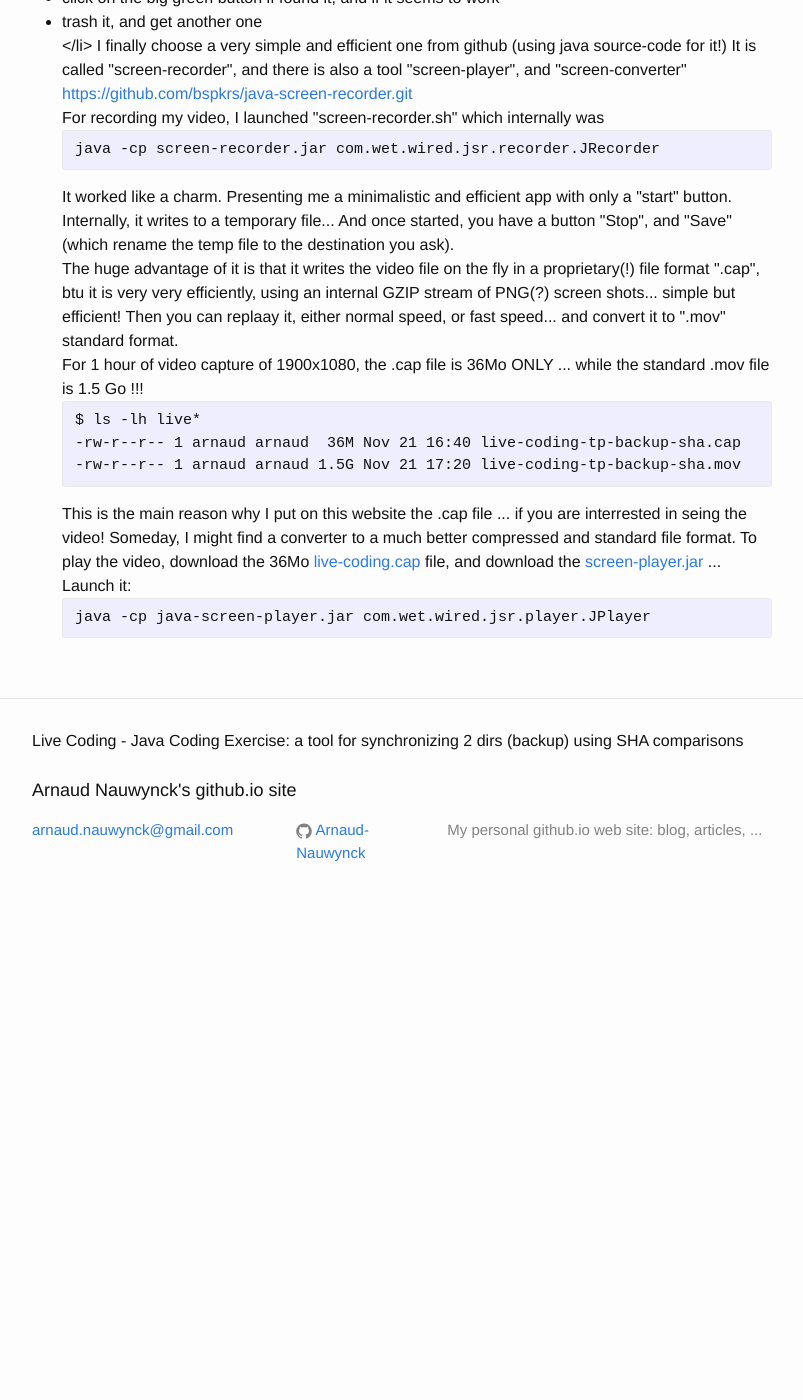
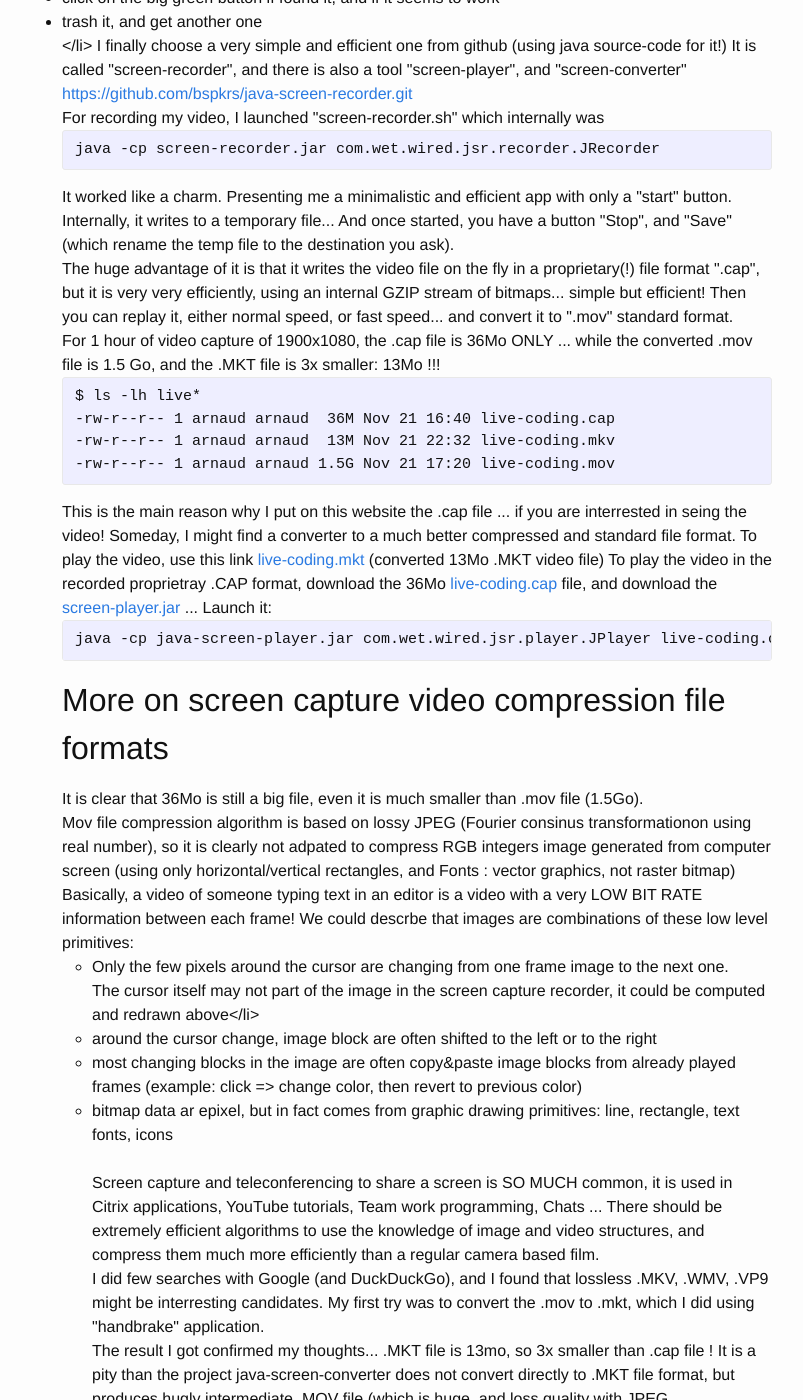
Before and after one commit to Arnaud-Nauwynck/Arnaud-Nauwynck.github.io, a Jekyll site: the page built from _posts/2015-11-21-coding-exercise.markdown, in a window 1280 px wide and 1400 px high, scrolled down 3159 px. Shown: the whole window, without its empty margins (238-1041 px from the left). Built offline with Jekyll 4.4.1, drawn with Linux system fonts in a browser that asks for light colours; before the commit the page ends 4083 px from its top, so only the background shows below that; some of the changed text lies outside the part shown.

Commit message:
added .MKT video file

```diff
--- a/_posts/2015-11-21-coding-exercise.markdown
+++ b/_posts/2015-11-21-coding-exercise.markdown
@@ -142,26 +142,65 @@ It worked like a charm. Presenting me a minimalistic and efficient app with only
 Internally, it writes to a temporary file... And once started, you have a button "Stop", and "Save" (which rename the temp file to the destination you ask).
 <BR/>
 
-The huge advantage of it is that it writes the video file on the fly in a proprietary(!) file format ".cap", btu it is very very efficiently, using an internal GZIP stream of PNG(?) screen shots... simple but efficient!
-Then you can replaay it,  either normal speed, or fast speed... and convert it to ".mov" standard format.
+The huge advantage of it is that it writes the video file on the fly in a proprietary(!) file format ".cap", but it is very very efficiently, using an internal GZIP stream of bitmaps... simple but efficient!
+Then you can replay it,  either normal speed, or fast speed... and convert it to ".mov" standard format.
 <BR/>
 
-For 1 hour of video capture of 1900x1080,  the .cap file is 36Mo ONLY  ... while the standard .mov file is 1.5 Go !!!
+For 1 hour of video capture of 1900x1080,  the .cap file is 36Mo ONLY  ... while the converted .mov file is 1.5 Go, and the .MKT file is 3x smaller: 13Mo !!!
 <BR/>
 
 {% highlight text %}
 $ ls -lh live*
--rw-r--r-- 1 arnaud arnaud  36M Nov 21 16:40 live-coding-tp-backup-sha.cap
--rw-r--r-- 1 arnaud arnaud 1.5G Nov 21 17:20 live-coding-tp-backup-sha.mov
+-rw-r--r-- 1 arnaud arnaud  36M Nov 21 16:40 live-coding.cap
+-rw-r--r-- 1 arnaud arnaud  13M Nov 21 22:32 live-coding.mkv
+-rw-r--r-- 1 arnaud arnaud 1.5G Nov 21 17:20 live-coding.mov
 {% endhighlight text %}
 
 This is the main reason why I put on this website the .cap file ... if you are interrested in seing the video!
 Someday, I might find a converter to a much better compressed and standard file format.
 
 
-To play the video, download the 36Mo <A href="{{site.url}}/assets/posts/2015-11-21-coding-exercise/live-coding.cap">live-coding.cap</A> file,
+To play the video, use this link <A href="{{site.url}}/assets/posts/2015-11-21-coding-exercise/live-coding.cap">live-coding.mkt</A> (converted 13Mo .MKT video file)
+
+To play the video in the recorded proprietray .CAP format, download the 36Mo <A href="{{site.url}}/assets/posts/2015-11-21-coding-exercise/live-coding.cap">live-coding.cap</A> file,
 and download the <A href="{{site.url}}/assets/posts/2015-11-21-coding-exercise/screen-player.jar">screen-player.jar</A> ... Launch it:
 
 {% highlight text %}
-java -cp java-screen-player.jar com.wet.wired.jsr.player.JPlayer
+java -cp java-screen-player.jar com.wet.wired.jsr.player.JPlayer live-coding.cap
 {% endhighlight text %}
+
+
+
+<h2>More on screen capture video compression file formats</h2>
+
+It is clear that 36Mo is still a big file, even it is much smaller than .mov file (1.5Go).<BR/>
+
+Mov file compression algorithm is based on lossy JPEG (Fourier consinus transformationon using real number), so it is clearly not adpated to compress RGB integers image generated from computer screen (using only horizontal/vertical rectangles, and Fonts : vector graphics, not raster bitmap)
+<BR/>
+
+Basically, a video of someone typing text in an editor is a video with a very LOW BIT RATE information between each frame!
+We could descrbe that images are combinations of these low level primitives:
+<ul>
+<li> Only the few pixels around the cursor are changing from one frame image to the next one.</li>
+ The cursor itself may not part of the image in the screen capture recorder, it could be computed and redrawn above</li>
+<li> around the cursor change, image block are often shifted to the left or to the right</li>
+<li> most changing blocks in the image are often copy&paste image blocks from already played frames (example: click => change color, then revert to previous color)</li>
+<li> bitmap data ar epixel, but in fact comes from graphic drawing primitives: line, rectangle, text fonts, icons</li>
+<BR/>
+
+Screen capture and teleconferencing to share a screen is SO MUCH common, it is used in Citrix applications, YouTube tutorials, Team work programming, Chats ...
+
+There should be extremely efficient algorithms to use the knowledge of image and video structures, and compress them much more efficiently than a regular camera based film.
+
+<BR/>
+
+I did few searches with Google (and DuckDuckGo), and I found that lossless .MKV, .WMV, .VP9 might be interresting candidates.
+
+My first try was to convert the .mov to .mkt, which I did using "handbrake" application.<BR/>
+
+The result I got confirmed my thoughts... .MKT file is 13mo, so 3x smaller than .cap file !
+
+It is a pity than the project java-screen-converter does not convert directly to .MKT file format, but produces hugly intermediate .MOV  file (which is huge, and loss quality with JPEG computations) ... then recompressing it with .MKT is not optimal... it should be even much better (perhaps less than 10Mo) with a direct .CAP to .MKT conversion.
+
+Someone interrested to contribute to
+<a href="https://github.com/bspkrs/java-screen-recorder.git">github: java-screen-recorder.git</a> for doing this ?
```
Also changed, not shown: other parts of _posts/2015-11-21-coding-exercise.markdown (+1 -1 lines), 1 other file.
